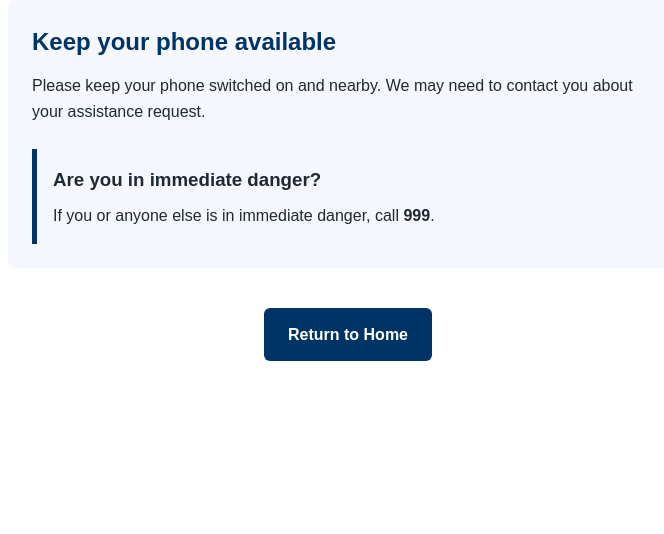
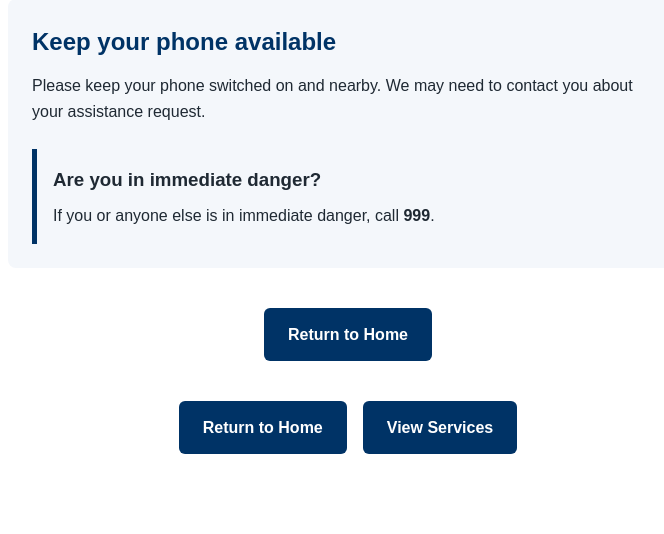
Before and after one commit to Reme65/almac-and-sons-mobile-fitting-services, a Django app: template templates/assistance-confirmation.html in a window 1280 px wide. Shown: the part 941-1475 px from the top of the page, without its empty margins (292-956 px from the left). Before the commit the page ends 1302 px from the top, so only its background shows below. Run offline with Django 5.2, Linux system fonts and the light colour scheme; the template is opened without the code that fills it, so the values that code supplies are empty.

Commit message:
Add services action to assistance confirmation

```diff
--- a/static/css/styles.css
+++ b/static/css/styles.css
@@ -1046,6 +1046,10 @@ a {
 /* Assistance confirmation — actions */
 
 .confirmation-actions {
+    display: flex;
+    flex-wrap: wrap;
+    justify-content: center;
+    gap: 1rem;
     max-width: 680px;
     margin: 2.5rem auto 0;
     text-align: center;
--- a/templates/assistance-confirmation.html
+++ b/templates/assistance-confirmation.html
@@ -133,7 +133,16 @@
 
         <div class="confirmation-actions">
             <a class="confirmation-button" href="{% url 'home' %}">
-                   Return to Home
+                Return to Home
+            </a>
+        </div>
+        <div class="confirmation-actions">
+            <a class="confirmation-button" href="{% url 'home' %}">
+                Return to Home
+            </a>
+
+            <a class="confirmation-button" href="{% url 'services' %}">
+                View Services
             </a>
         </div>
         </section>
```
Also changed, not shown: assistance/tests.py (+6 -1 lines).
